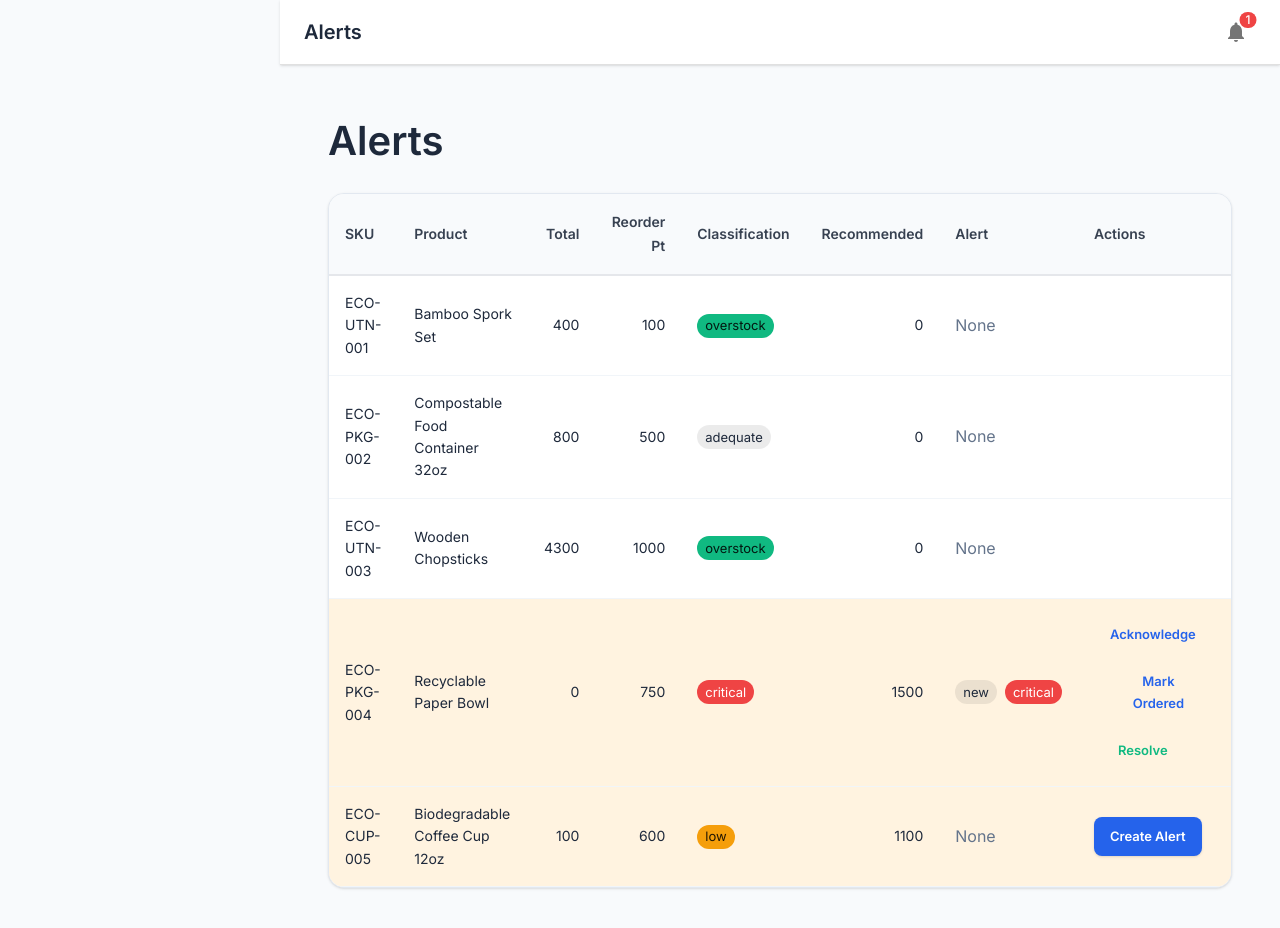
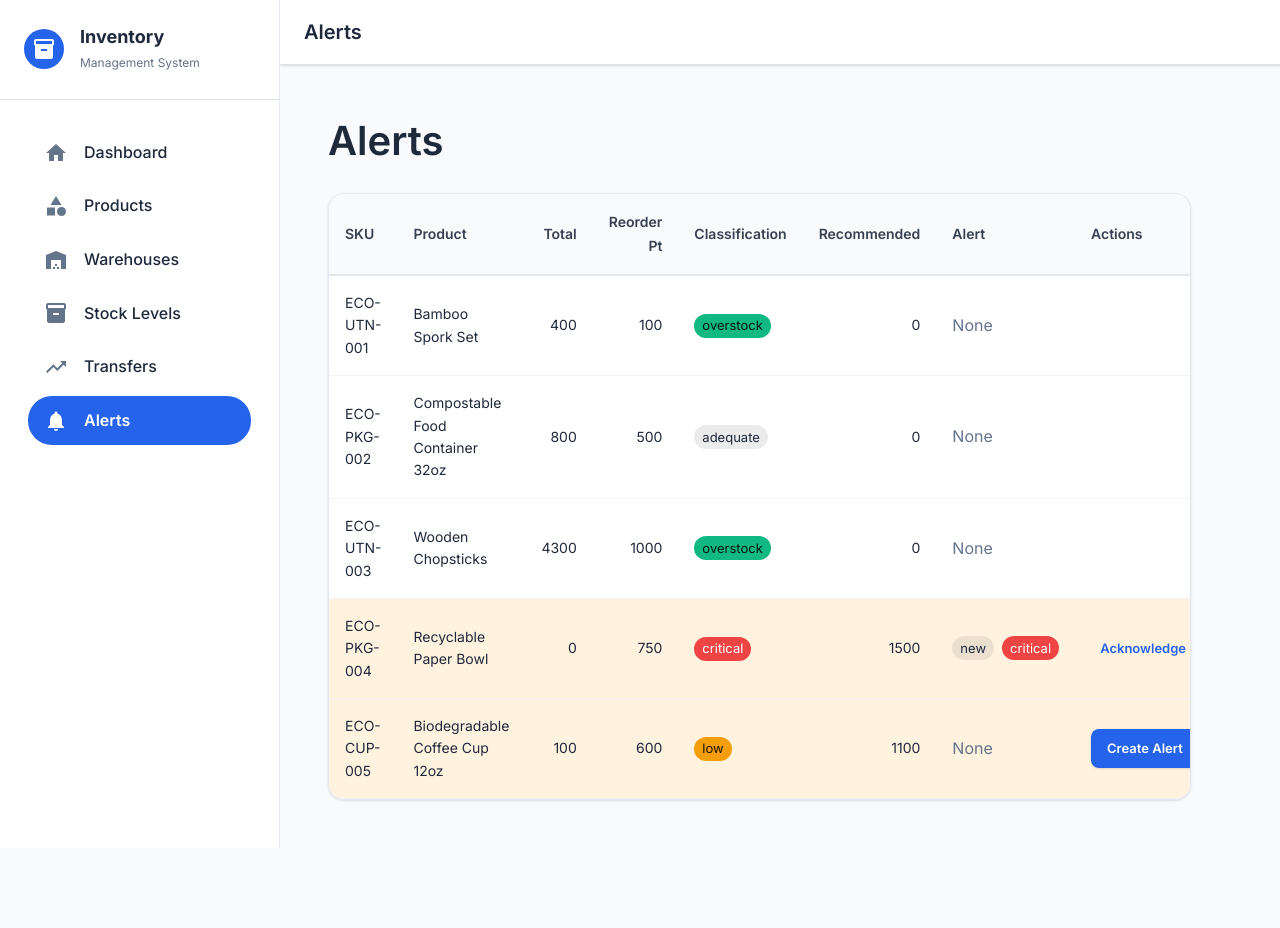
Before and after one commit to Amir-Webdev/inventory-management-task, a Next.js app: page /alerts in a window 1280 px wide. Shown: the top 928 px of the page. After the commit the page ends 848 px from the top, so only its background shows below. Built offline with nearby package versions, Linux system fonts and the light colour scheme.

Commit message:
Fixed Alert Table on Overflow

```diff
--- a/src/components/alerts/AlertActions.tsx
+++ b/src/components/alerts/AlertActions.tsx
@@ -4,8 +4,10 @@
 export default function AlertActions({ alertId }: { alertId: number }) {
   const { mutate: update } = useUpdateAlert(alertId);
   const theme = useTheme();
-  const isMobile = useMediaQuery(theme.breakpoints.down("md"));
+  const isMobile = false; // Temporarily force desktop layout to test
 
+  // Since this component is used in both AlertsTable (desktop) and AlertsList (mobile),
+  // we need to handle both layouts
   if (isMobile) {
     // Mobile layout: stack buttons vertically with full width
     return (
@@ -38,11 +40,17 @@
 
   // Desktop layout: horizontal buttons
   return (
-    <Stack direction="row" spacing={1} sx={{ flexWrap: 'wrap', gap: 1 }}>
-      <Button size="small" onClick={() => update({ status: "acknowledged" })}>
+    <Stack direction="row" spacing={1}>
+      <Button
+        size="small"
+        onClick={() => update({ status: "acknowledged" })}
+      >
         Acknowledge
       </Button>
-      <Button size="small" onClick={() => update({ status: "ordered" })}>
+      <Button
+        size="small"
+        onClick={() => update({ status: "ordered" })}
+      >
         Mark Ordered
       </Button>
       <Button
--- a/src/components/alerts/AlertsTable.tsx
+++ b/src/components/alerts/AlertsTable.tsx
@@ -10,6 +10,7 @@
   Chip,
   Stack,
   Button,
+  Box,
 } from "@mui/material";
 import AlertActions from "./AlertActions";
 
@@ -23,7 +24,9 @@
     <TableContainer
       component={Paper}
       sx={{
-        overflowX: "auto",
+        overflowX: "scroll",
+        overflowY: "hidden",
+        maxWidth: "80%",
         "&::-webkit-scrollbar": { height: 8 },
         "&::-webkit-scrollbar-track": { backgroundColor: "#f1f5f9" },
         "&::-webkit-scrollbar-thumb": {
```
